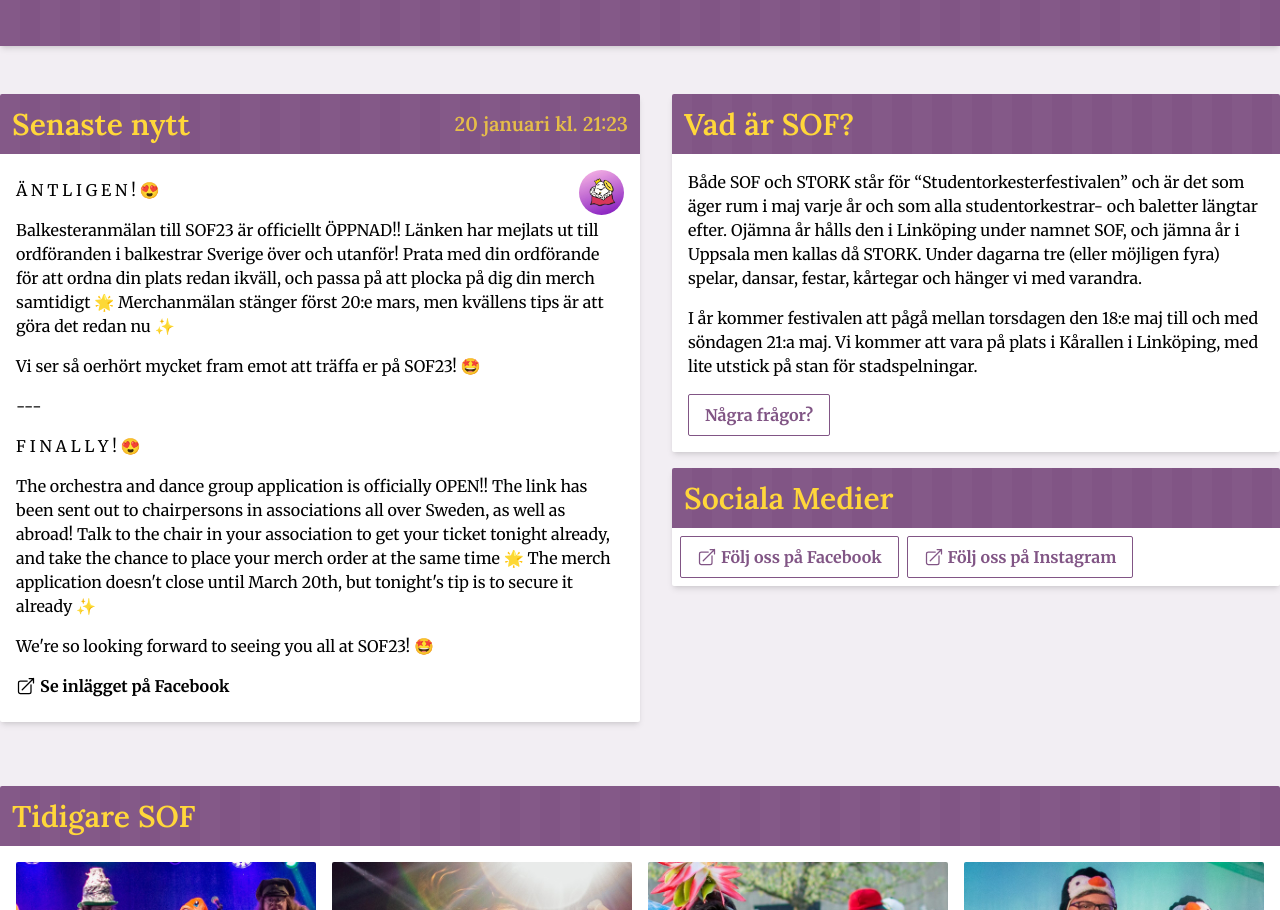
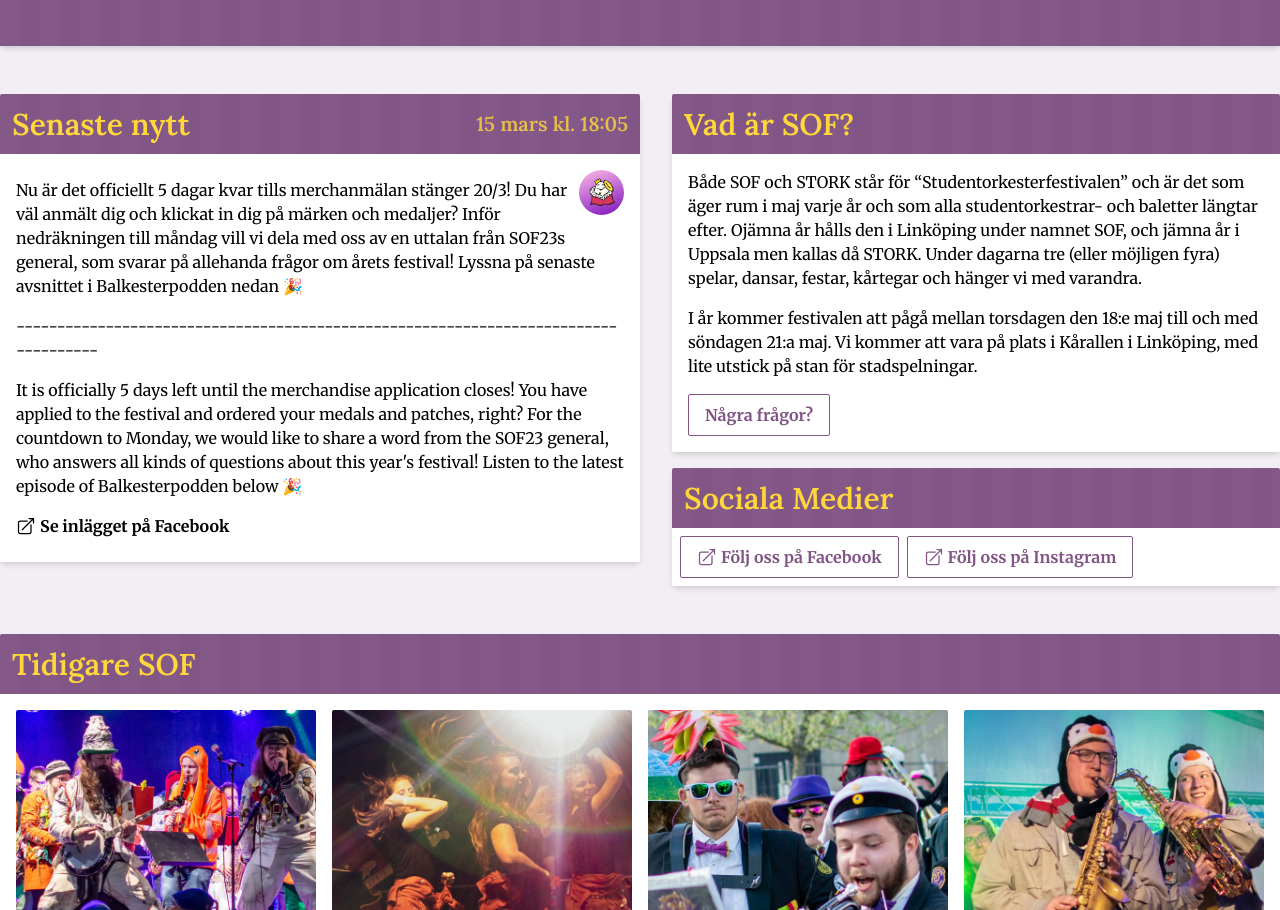
Before and after one commit to WheresMarco/SOF23, a Next.js app: page / in a window 1280 px wide. Shown: the part 833-1743 px from the top of the page. Built offline with nearby package versions, Linux system fonts and the light colour scheme.

Commit message:
Update news

```diff
--- a/app/page.jsx
+++ b/app/page.jsx
@@ -61,7 +61,7 @@ export default function Home() {
               >
                 <span>Senaste nytt</span>
                 <small className="text-xl opacity-80">
-                  20 januari kl. 21:23
+                  15 mars kl. 18:05
                 </small>
               </h2>
 
@@ -73,33 +73,28 @@ export default function Home() {
                   alt="Kungputten"
                   className="rounded-full float-right"
                 />
-                <p>Ä N T L I G E N ! 😍</p>
                 <p>
-                  Balkesteranmälan till SOF23 är officiellt ÖPPNAD!! Länken har
-                  mejlats ut till ordföranden i balkestrar Sverige över och
-                  utanför! Prata med din ordförande för att ordna din plats
-                  redan ikväll, och passa på att plocka på dig din merch
-                  samtidigt 🌟 Merchanmälan stänger först 20:e mars, men
-                  kvällens tips är att göra det redan nu ✨
+                  Nu är det officiellt 5 dagar kvar tills merchanmälan stänger
+                  20/3! Du har väl anmält dig och klickat in dig på märken och
+                  medaljer? Inför nedräkningen till måndag vill vi dela med oss
+                  av en uttalan från SOF23s general, som svarar på allehanda
+                  frågor om årets festival! Lyssna på senaste avsnittet i
+                  Balkesterpodden nedan 🎉
                 </p>
                 <p>
-                  Vi ser så oerhört mycket fram emot att träffa er på SOF23! 🤩
+                  ------------------------------------------------------------------------------------
                 </p>
-                <p>---</p>
-                <p>F I N A L L Y ! 😍</p>
                 <p>
-                  The orchestra and dance group application is officially OPEN!!
-                  The link has been sent out to chairpersons in associations all
-                  over Sweden, as well as abroad! Talk to the chair in your
-                  association to get your ticket tonight already, and take the
-                  chance to place your merch order at the same time 🌟 The merch
-                  application doesn't close until March 20th, but tonight's tip
-                  is to secure it already ✨
+                  It is officially 5 days left until the merchandise application
+                  closes! You have applied to the festival and ordered your
+                  medals and patches, right? For the countdown to Monday, we
+                  would like to share a word from the SOF23 general, who answers
+                  all kinds of questions about this year's festival! Listen to
+                  the latest episode of Balkesterpodden below 🎉
                 </p>
-                <p>We're so looking forward to seeing you all at SOF23! 🤩</p>
                 <p>
                   <Link
-                    href="https://www.facebook.com/events/539499114779663?post_id=540610484668526&view=permalink"
+                    href="https://www.facebook.com/events/539499114779663/?post_id=572196324843275&view=permalink"
                     target="blank"
                   >
                     <svg
```
